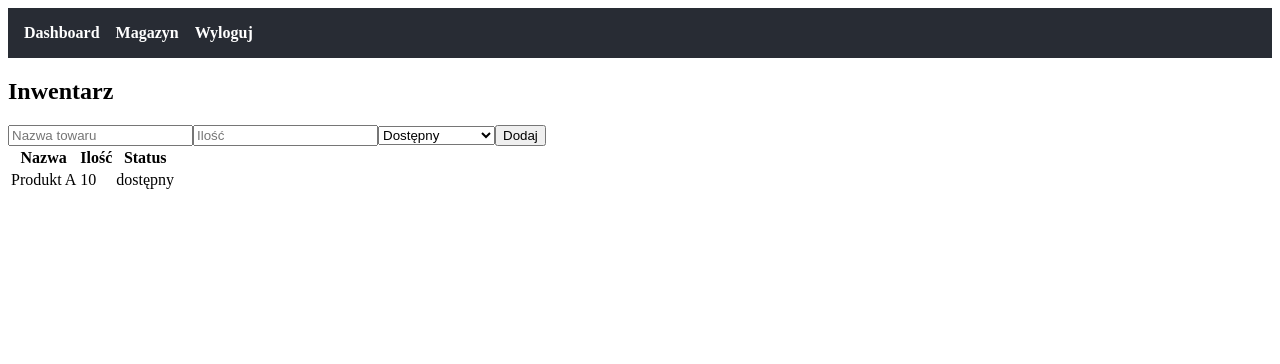
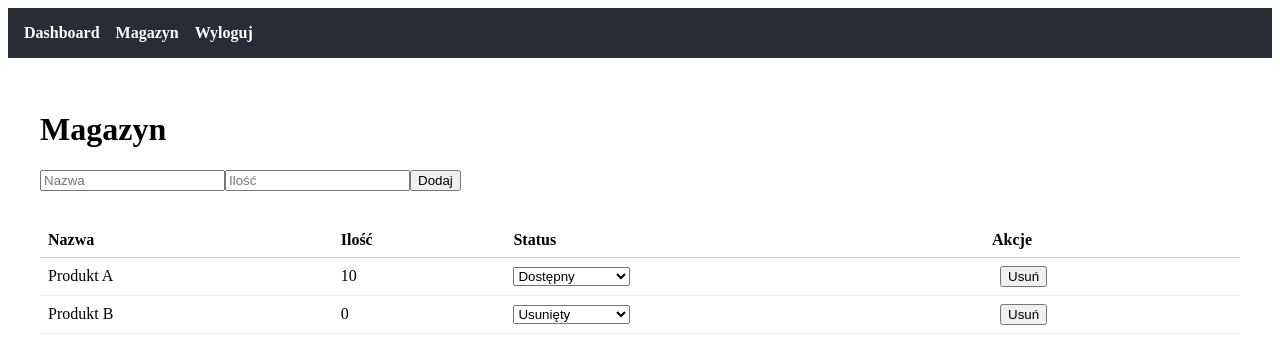
Before and after one commit to ShinyPotatooo/inzynierka, a React (Create React App) app: page /inventory in a window 1280 px wide. Shown: the top 364 px of the page. Built offline with nearby package versions, Linux system fonts and the light colour scheme.

Commit message:
Add initial structure for DashboardPage with placeholder content

```diff
--- a/src/components/Inventory/ItemForm.jsx
+++ b/src/components/Inventory/ItemForm.jsx
@@ -1,39 +1,31 @@
 import React, { useState } from 'react';
 
-const ItemForm = ({ onSubmit }) => {
+const ItemForm = ({ onAdd }) => {
   const [name, setName] = useState('');
   const [quantity, setQuantity] = useState('');
-  const [status, setStatus] = useState('dostępny');
 
   const handleSubmit = (e) => {
     e.preventDefault();
-    onSubmit({ name, quantity: Number(quantity), status });
+    if (!name || !quantity) return;
+    onAdd({ name, quantity: parseInt(quantity) });
     setName('');
     setQuantity('');
-    setStatus('dostępny');
   };
 
   return (
     <form onSubmit={handleSubmit}>
       <input
         type="text"
-        placeholder="Nazwa towaru"
+        placeholder="Nazwa"
         value={name}
         onChange={(e) => setName(e.target.value)}
-        required
       />
       <input
         type="number"
         placeholder="Ilość"
         value={quantity}
         onChange={(e) => setQuantity(e.target.value)}
-        required
       />
-      <select value={status} onChange={(e) => setStatus(e.target.value)}>
-        <option value="dostępny">Dostępny</option>
-        <option value="zarezerwowany">Zarezerwowany</option>
-        <option value="uszkodzony">Uszkodzony</option>
-      </select>
       <button type="submit">Dodaj</button>
     </form>
   );
--- a/src/components/Inventory/ItemTable.jsx
+++ b/src/components/Inventory/ItemTable.jsx
@@ -1,21 +1,36 @@
 import React from 'react';
 
-const ItemTable = ({ items }) => {
+const ItemTable = ({ items, onDelete, onUpdate }) => {
   return (
-    <table>
+    <table style={{ width: '100%', marginTop: '2rem', borderCollapse: 'collapse' }}>
       <thead>
         <tr>
-          <th>Nazwa</th>
-          <th>Ilość</th>
-          <th>Status</th>
+          <th style={thStyle}>Nazwa</th>
+          <th style={thStyle}>Ilość</th>
+          <th style={thStyle}>Status</th>
+          <th style={thStyle}>Akcje</th>
         </tr>
       </thead>
       <tbody>
-        {items.map((item, index) => (
-          <tr key={index}>
-            <td>{item.name}</td>
-            <td>{item.quantity}</td>
-            <td>{item.status}</td>
+        {items.map(item => (
+          <tr key={item.id}>
+            <td style={tdStyle}>{item.name}</td>
+            <td style={tdStyle}>{item.quantity}</td>
+            <td style={tdStyle}>
+              <select
+                value={item.status}
+                onChange={(e) => onUpdate(item.id, { status: e.target.value })}
+              >
+                <option value="dostępny">Dostępny</option>
+                <option value="usunięty">Usunięty</option>
+                <option value="zarezerwowany">Zarezerwowany</option>
+              </select>
+            </td>
+            <td style={tdStyle}>
+              <button onClick={() => onDelete(item.id)} style={{ marginLeft: '8px' }}>
+                Usuń
+              </button>
+            </td>
           </tr>
         ))}
       </tbody>
@@ -23,4 +38,15 @@ const ItemTable = ({ items }) => {
   );
 };
 
+const thStyle = {
+  borderBottom: '1px solid #ccc',
+  textAlign: 'left',
+  padding: '0.5rem'
+};
+
+const tdStyle = {
+  borderBottom: '1px solid #eee',
+  padding: '0.5rem'
+};
+
 export default ItemTable;
--- a/src/pages/DashboardPage.jsx
+++ b/src/pages/DashboardPage.jsx
@@ -9,7 +9,6 @@ const DashboardPage = () => {
     { name: 'Produkt C', quantity: 5, status: 'zarezerwowany' },
   ];
 
-  const total = items.length;
   const available = items.filter(i => i.status === 'dostępny').length;
   const deleted = items.filter(i => i.status === 'usunięty').length;
   const reserved = items.filter(i => i.status === 'zarezerwowany').length;
--- a/src/pages/InventoryPage.jsx
+++ b/src/pages/InventoryPage.jsx
@@ -4,18 +4,38 @@ import ItemForm from '../components/Inventory/ItemForm';
 
 const InventoryPage = () => {
   const [items, setItems] = useState([
-    { name: 'Produkt A', quantity: 10, status: 'dostępny' },
+    { id: 1, name: 'Produkt A', quantity: 10, status: 'dostępny' },
+    { id: 2, name: 'Produkt B', quantity: 0, status: 'usunięty' },
   ]);
 
-  const handleAddItem = (item) => {
-    setItems([...items, item]);
+  const addItem = (newItem) => {
+    setItems([
+      ...items,
+      { ...newItem, id: Date.now(), status: 'dostępny' }
+    ]);
+  };
+
+  const updateItem = (id, updatedFields) => {
+    setItems(prev =>
+      prev.map(item =>
+        item.id === id ? { ...item, ...updatedFields } : item
+      )
+    );
+  };
+
+  const deleteItem = (id) => {
+    setItems(items.filter(item => item.id !== id));
   };
 
   return (
-    <div>
-      <h2>Inwentarz</h2>
-      <ItemForm onSubmit={handleAddItem} />
-      <ItemTable items={items} />
+    <div style={{ padding: '2rem' }}>
+      <h1>Magazyn</h1>
+      <ItemForm onAdd={addItem} />
+      <ItemTable
+        items={items}
+        onDelete={deleteItem}
+        onUpdate={updateItem}
+      />
     </div>
   );
 };
```
